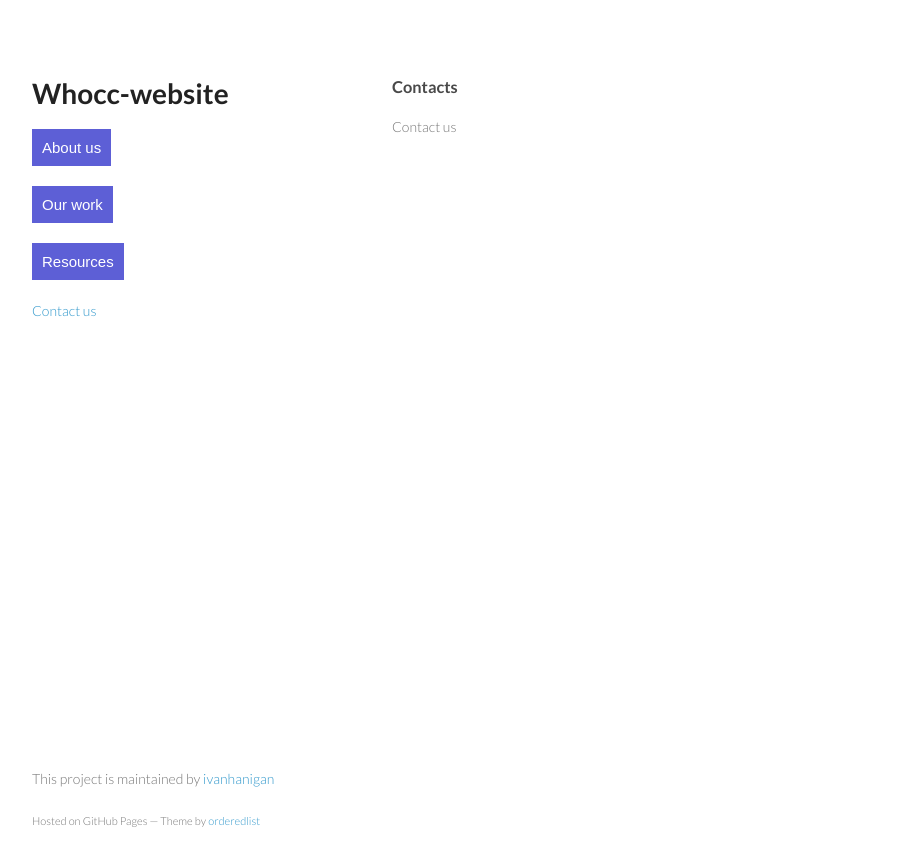
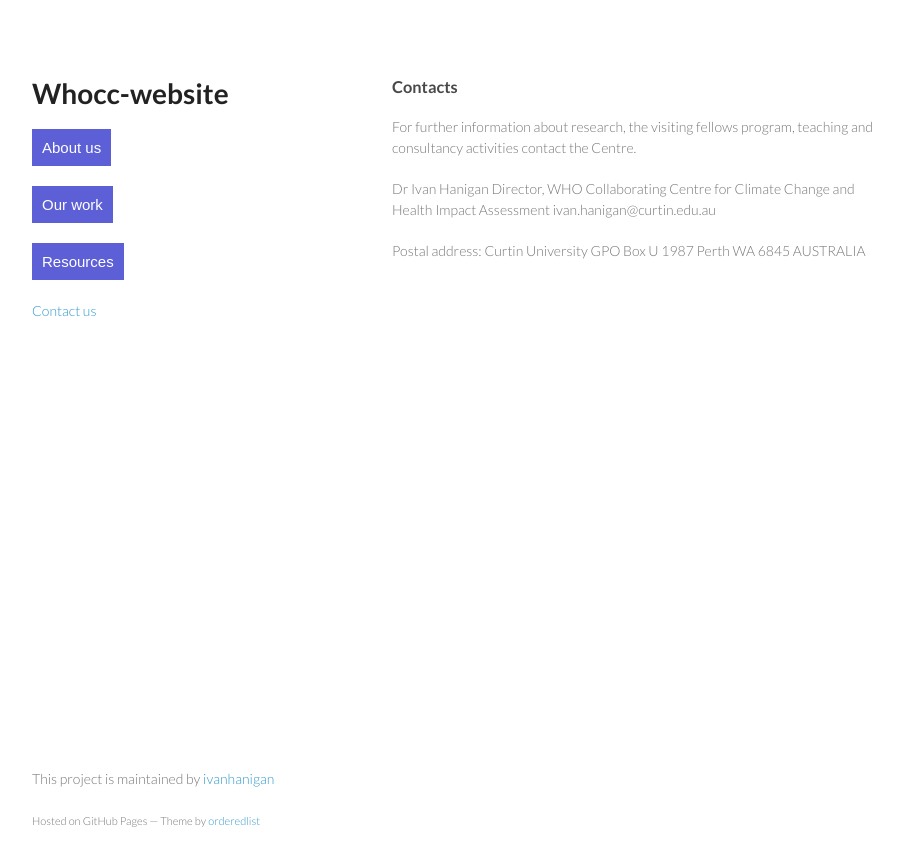
Before and after one commit to ivanhanigan/whocc-cchia-draft-website, a Jekyll site: the page built from contacts.md, in a window 1280 px wide. Shown: the top 866 px of the page, without its empty margins (178-1081 px from the left). Built offline with Jekyll 4.4.1, drawn with Linux system fonts in a browser that asks for light colours.

Commit message:
Update contacts.md

```diff
--- a/contacts.md
+++ b/contacts.md
@@ -4,4 +4,16 @@ layout: default
 title: Contacts
 ---
 
-Contact us
+For further information about research, the visiting fellows program, teaching and consultancy activities contact the Centre.
+
+Dr Ivan Hanigan
+Director, WHO Collaborating Centre for Climate Change and Health Impact Assessment
+ivan.hanigan@curtin.edu.au
+
+
+
+Postal address:
+Curtin University
+GPO Box U 1987
+Perth WA 6845
+AUSTRALIA
```
